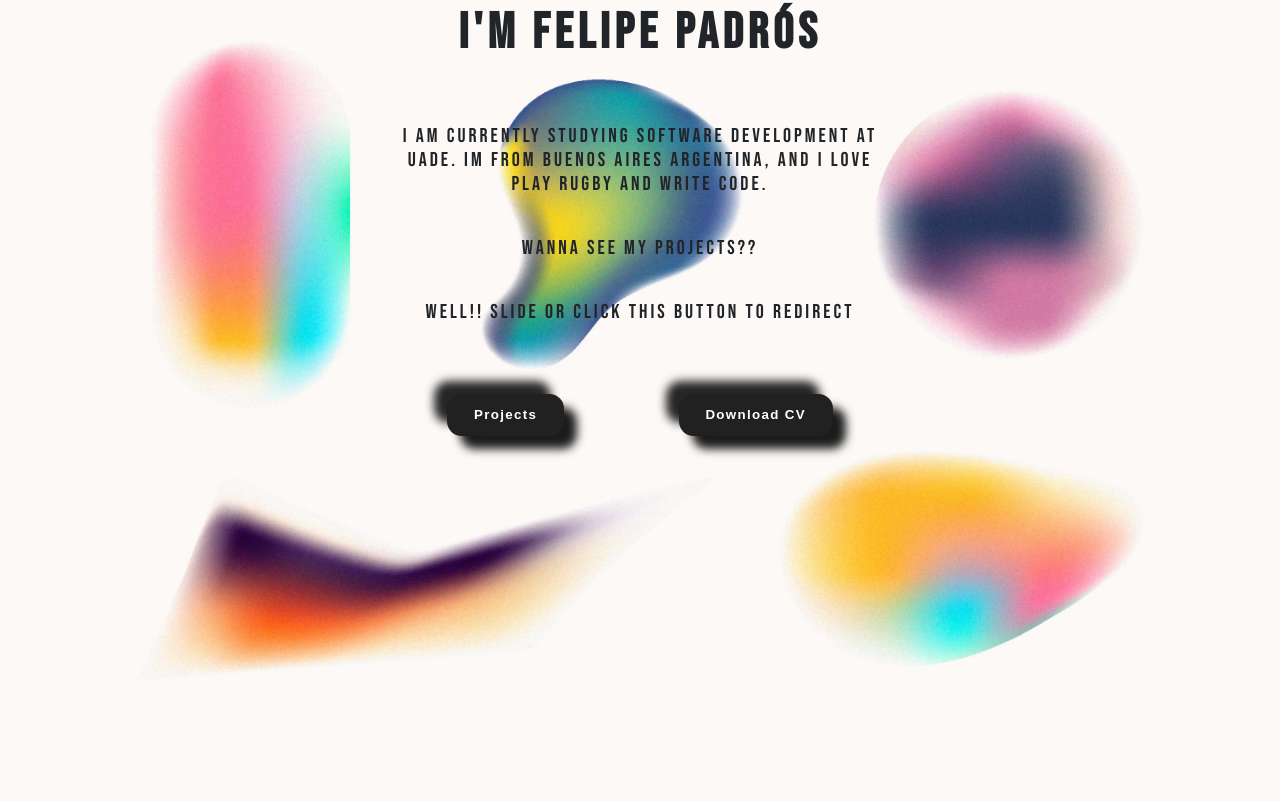
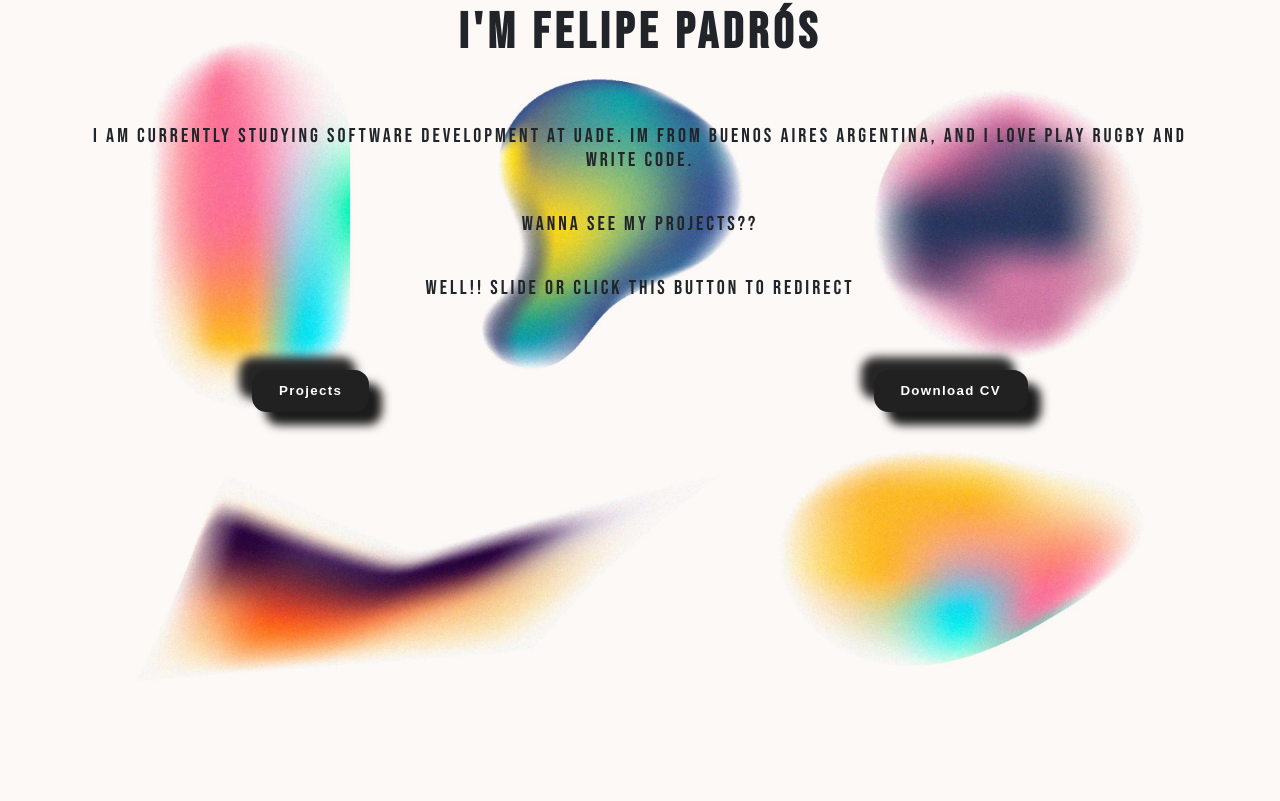
Before and after one commit to felipe-bn/Pagina, a React (Create React App) app: page / in a window 1280 px wide. Shown: the part 839-1640 px from the top of the page. Built offline with nearby package versions, Linux system fonts and the light colour scheme.

Commit message:
1.4
Corrections in the media querys

```diff
--- a/src/App.css
+++ b/src/App.css
@@ -12,6 +12,7 @@
   width: 100%;
   height: 100vh;
   display: flex;
+
 }
 body {
   overflow-x: hidden;
--- a/src/Assets/Styles/DescriptionPageStyles.css
+++ b/src/Assets/Styles/DescriptionPageStyles.css
@@ -14,10 +14,9 @@
 .description-cont h1{
     font-size: 50px;
     letter-spacing: 5px;
-
 }
 .description-cont p{
-    max-width: 500px;
+    width: 90%;
     text-align: center;
     letter-spacing: 3px;
     font-size: 20px;
@@ -27,7 +26,7 @@
     display: flex;
     flex-direction: row;
     justify-content: space-around;
-    width: 500px;
+    width: 100%;
     margin-top: 25px;
 
 }
--- a/src/Assets/Styles/HomeComponentStyles.css
+++ b/src/Assets/Styles/HomeComponentStyles.css
@@ -11,6 +11,7 @@
     background-position: center;
     width: 100%;
     z-index: 1001;
+
 }
 
 .job{
@@ -18,6 +19,7 @@
     display: flex;
     flex-direction: column;
     color: #212529;
+
 }
 .job span{
     font-size: 50px;
@@ -48,5 +50,6 @@
 @media (min-width: 300px) and (max-width: 650px){
   .job{
     margin-bottom: 100px;
+    font-size: 40px;
   }
 }
--- a/src/Assets/Styles/ProjectsPageStyles.css
+++ b/src/Assets/Styles/ProjectsPageStyles.css
@@ -9,10 +9,12 @@
     flex-direction: column;
     justify-content: center;
     align-items: center;
+
 }
 #projects span{
     margin-top: 50px;
     font-size: 40px;
+
 }
 .dot-spinner {
     --uib-size: 2.8rem;
--- a/src/Assets/Styles/ServicesComponentSyles.css
+++ b/src/Assets/Styles/ServicesComponentSyles.css
@@ -11,6 +11,7 @@
     box-shadow: 0 0 0 5px #ffffff80;
     transition: all 0.6s cubic-bezier(0.175, 0.885, 0.32, 1.275);
     margin: 10px;
+
 }
 .service-card:hover{
     transform: scale(1.05);
--- a/src/Assets/Styles/ServicesPageStyles.css
+++ b/src/Assets/Styles/ServicesPageStyles.css
@@ -136,15 +136,19 @@
 @media (min-width: 303px) and (max-width: 980px){
   #services{
     height: fit-content;
+
   }
   .services-container h1{
     text-align: center;
+
   }
   .ser-cont{
     width: 100%;
     flex-wrap: wrap;
+
   }
   .button2{
     margin-bottom: 25px;
+
   }
 }
--- a/src/Assets/Styles/SkillPageStyles.css
+++ b/src/Assets/Styles/SkillPageStyles.css
@@ -69,18 +69,22 @@
     }
     .skills{
         width: 300px;
+
     }
 
 }
-@media (min-width: 301px){
+@media (min-width: 301px) and (max-width: 979px){
     #skill{
         height: 100vh;
+
     }
     .skill-container h1{
         text-align: center;
+
     }
     .skills{
         justify-content: center;
+
     }
 }
 @media (min-width: 980px){
```
